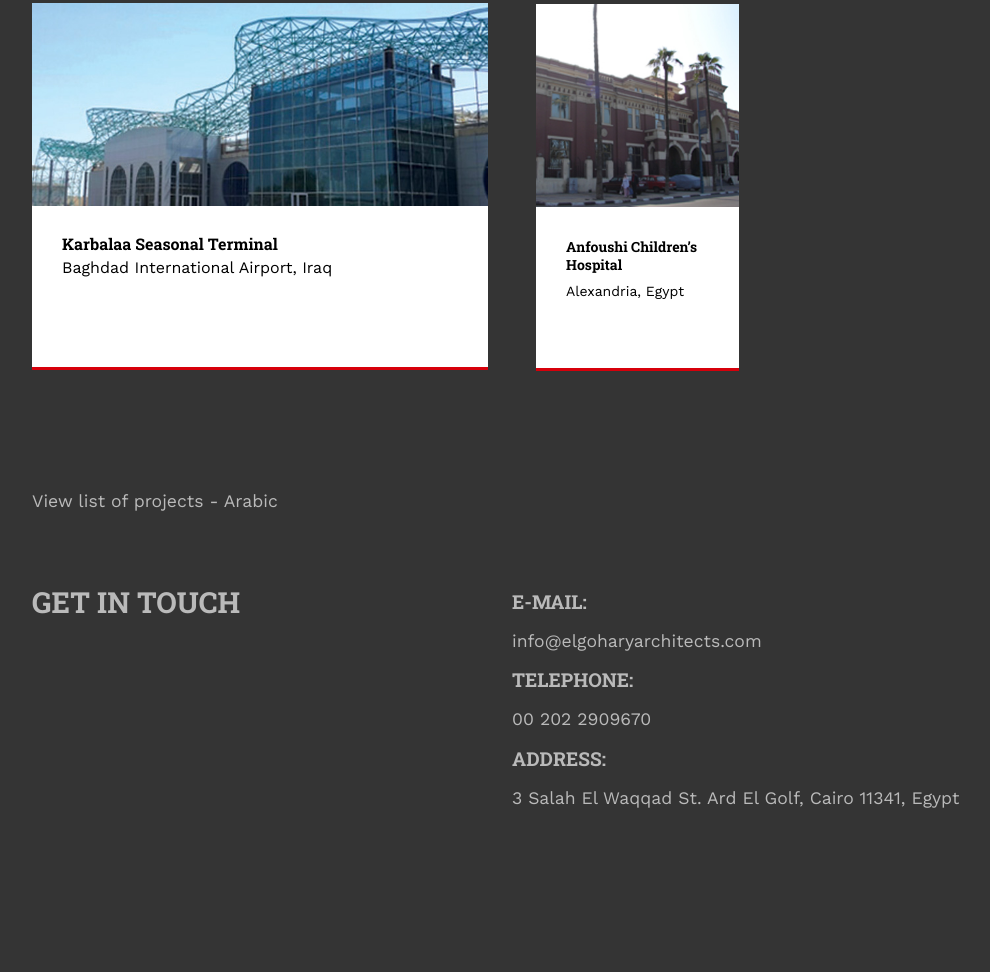
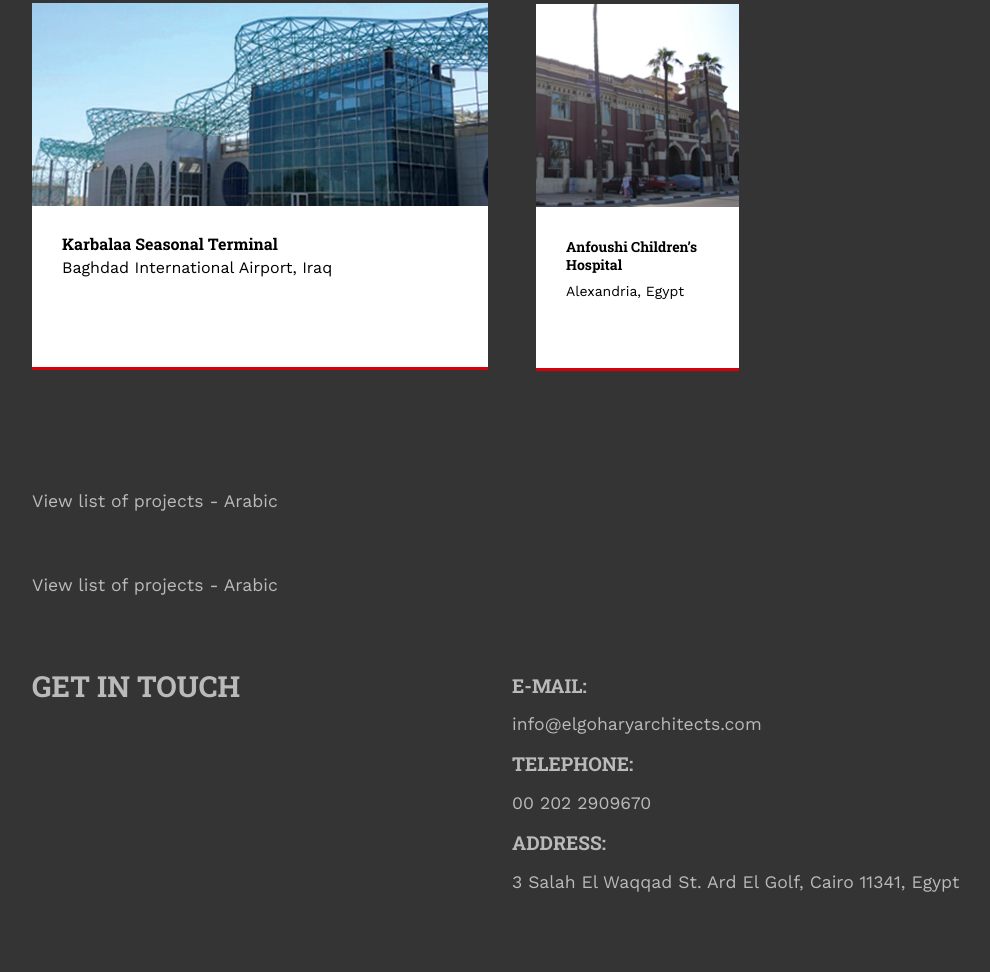
Before and after one commit to amrdraz/elgoharyarchitects, a plain HTML site: page selectedprojects.html in a window 1280 px wide. Shown: the part 3435-4407 px from the top of the page, without its empty margins (128-1118 px from the left). Before the commit the page ends 4324 px from the top, so only its background shows below. Drawn offline with nearby package versions, Linux system fonts and the light colour scheme.

Commit message:
List of Projects - English

```diff
--- a/selectedprojects.html
+++ b/selectedprojects.html
@@ -360,6 +360,8 @@
 		<section id="textContainer" class="centreAlignedContainer">
 
 			<p><a href="downloads/listofprojects.pdf" target="_blank">View list of projects - Arabic</a></p>
+			<br><br>
+			<p><a href="downloads/elgoharyarchitect_listofprojects-english_2017.pdf" target="_blank">View list of projects - Arabic</a></p>
 
 		</section>
 
```
Also changed, not shown: 1 other file.
